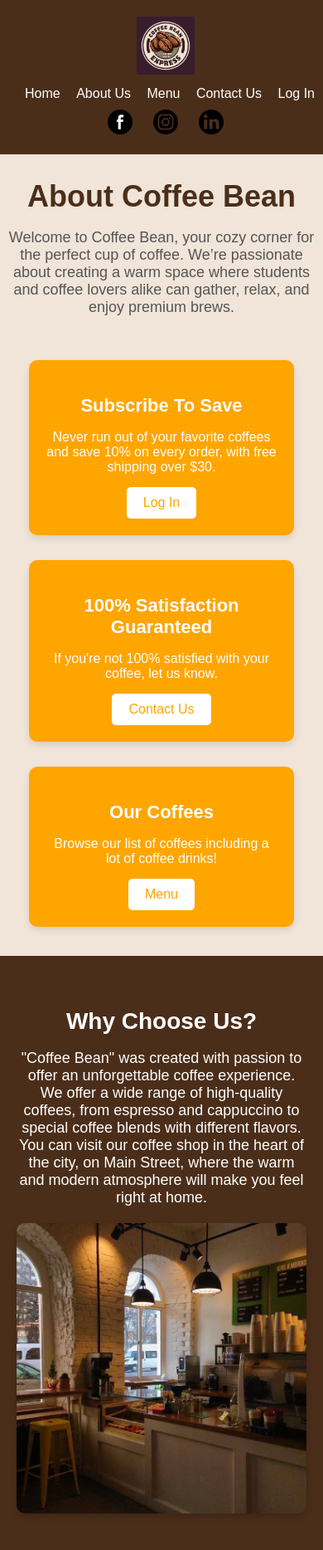
After one commit to deaamanii/CoffeeShop, a PHP site: page /aboutus.html in a window 390 px wide. The commit adds this page. Shown: the whole page at 83% size. Run offline with PHP 8.4, Linux system fonts and the light colour scheme.

Commit message:
Krijova nje faqe te re te quajtur About Us ku kam krijuar tri cards dhe nje highlight section me pak tekst dhe nje foto

```diff
--- /dev/null
+++ b/aboutus.css
@@ -0,0 +1,178 @@
+/* General Body Styles */
+body {
+    font-family: Arial, sans-serif;
+    margin: 0;
+    padding: 0;
+    background-color: #f0e5d8;
+    display: flex;
+    flex-direction: column;
+    height: 100vh; /* Full viewport height */
+}
+
+/* Header Styling */
+.headerContainer {
+    display: flex;
+    justify-content: space-between;
+    align-items: center;
+    background-color: #4b2e1a;
+    padding: 15px 20px;
+    width: 100%;
+    z-index: 10;
+}
+
+.headerContainer .logo img {
+    height: 80px;
+    width: auto;
+}
+
+.headerContainer div {
+    display: flex;
+    align-items: center;
+}
+
+.headerContainer a {
+    color: #ffffff;
+    text-decoration: none;
+    margin-right: 60px;
+    font-size: 16px;
+    transition: color 0.3s ease;
+}
+
+.headerContainer a:hover {
+    color: #ffd700;
+}
+
+.headerContainer img {
+    height: 30px;
+    width: 30px;
+    margin-right: 10px;
+}
+
+.headerContainer .logo a {
+    margin-right: 20px;
+}
+
+.headerContainer a:last-child {
+    margin-right: 0;
+}
+
+/* Responsiveness for smaller screens */
+@media (max-width: 768px) {
+    .headerContainer {
+        flex-direction: column;
+        padding: 10px;
+    }
+
+    .headerContainer div {
+        margin-top: 10px;
+        justify-content: center;
+    }
+
+    .headerContainer a {
+        margin-right: 15px;
+        margin-bottom: 10px;
+    }
+
+    .headerContainer .logo img {
+        height: 70px;
+    }
+}
+
+/* Intro Section */
+.intro-section {
+    /*padding: 100px 20px 30px;*/
+    text-align: center;
+    background-color: #f0e5d8;
+}
+
+.intro-section h1 {
+    font-size: 36px;
+    margin-bottom: 15px;
+    color: #4b2e1a;
+}
+
+.intro-section p {
+    font-size: 18px;
+    color: #555;
+}
+
+/* Container Styles */
+.container {
+    display: flex;
+    justify-content: space-around;
+    flex-wrap: wrap;
+    padding: 20px;
+}
+
+.card {
+    background-color: #FFA500;
+    width: 30%;
+    padding: 20px;
+    border-radius: 10px;
+    box-shadow: 0 4px 8px rgba(0, 0, 0, 0.1);
+    text-align: center;
+    color: #fff;
+    margin: 10px;
+}
+
+.card h3 {
+    font-size: 22px;
+    margin-bottom: 10px;
+}
+
+.card p {
+    font-size: 16px;
+    margin-bottom: 15px;
+}
+
+.btn {
+    background-color: white;
+    color: #FFA500;
+    padding: 10px 20px;
+    border: none;
+    border-radius: 5px;
+    font-size: 16px;
+    cursor: pointer;
+    transition: background-color 0.3s ease;
+}
+
+.btn:hover {
+    background-color: #FFD700;
+}
+
+/* Highlight Section */
+.highlight-section {
+    padding: 40px 20px;
+    text-align: center;
+    background-color: #4b2e1a;
+    color: #fff;
+}
+
+.highlight-section h2 {
+    font-size: 28px;
+    margin-bottom: 15px;
+}
+
+.highlight-section p {
+    font-size: 18px;
+    margin-bottom: 20px;
+}
+
+.highlight-image {
+    width: 80%;
+    max-width: 600px;
+    border-radius: 10px;
+    box-shadow: 0 4px 8px rgba(0, 0, 0, 0.2);
+}
+
+/* Responsive Styles */
+@media (max-width: 768px) {
+    .container .card {
+        width: 80%;
+        margin: 15px auto;
+    }
+
+    .highlight-image {
+        width: 100%;
+    }
+}
--- /dev/null
+++ b/aboutus.html
@@ -0,0 +1,58 @@
+<!DOCTYPE html>
+<html lang="en">
+<head>
+    <meta charset="UTF-8">
+    <meta name="viewport" content="width=device-width, initial-scale=1.0">
+    <title>About Us | Coffee Bean</title>
+    <link rel="stylesheet" href="aboutus.css">
+</head>
+<body>
+    <header class="headerContainer">
+        <div class="logo">
+            <a href="index.html">
+                <img src="images/logo.png" alt="Coffee Bean Logo">
+            </a>
+        </div>
+        <nav>
+            <a href="index.html">Home</a>
+            <a href="aboutus.html">About Us</a>
+            <a href="menu.html">Menu</a>
+            <a href="contactus.html">Contact Us</a>
+            <a href="login.html">Log In</a>
+        </nav>
+        <div class="social-icons">
+            <a href="https://www.facebook.com/"><img src="images/facebook.png" alt="Facebook"></a>
+            <a href="https://www.instagram.com/"><img src="images/instagram.png" alt="Instagram"></a>
+            <a href="https://www.linkedin.com/"><img src="images/linkedin.png" alt="LinkedIn"></a>
+        </div>
+    </header>
+
+    <main>
+        <section class="intro-section">
+            <h1>About Coffee Bean</h1>
+            <p>Welcome to Coffee Bean, your cozy corner for the perfect cup of coffee. We’re passionate about creating a warm space where students and coffee lovers alike can gather, relax, and enjoy premium brews.</p>
+        </section>
+
+        <div class="container">
+            <div class="card">
+                <h3>Subscribe To Save</h3>
+                <p>Never run out of your favorite coffees and save 10% on every order, with free shipping over $30.</p>
+                <a href="login.html"><button class="btn">Log In</button></a>
+            </div>
+            <div class="card">
+                <h3>100% Satisfaction Guaranteed</h3>
+                <p>If you're not 100% satisfied with your coffee, let us know.</p>
+                <a href="contactus.html"><button class="btn">Contact Us</button></a>
+            </div>
+            <div class="card">
+                <h3>Our Coffees</h3>
+                <p>Browse our list of coffees including a lot of coffee drinks!</p>
+                <a href="menu.html"><button class="btn">Menu</button></a>
+            </div>
+        </div>
+
+        <section class="highlight-section">
+            <h2>Why Choose Us?</h2>
+            <p>"Coffee Bean" was created with passion to offer an unforgettable coffee experience. We offer a wide range of high-quality coffees, from espresso and cappuccino to special coffee blends with different flavors. You can visit our coffee shop in the heart of the city, on Main Street, where the warm and modern atmosphere will make you feel right at home.</p>
+            <img src="images/foto.jpg" alt="Cozy Coffee Shop" class="highlight-image">
+        </section>
```
Also changed, not shown: style.css (line endings or trailing spaces).
